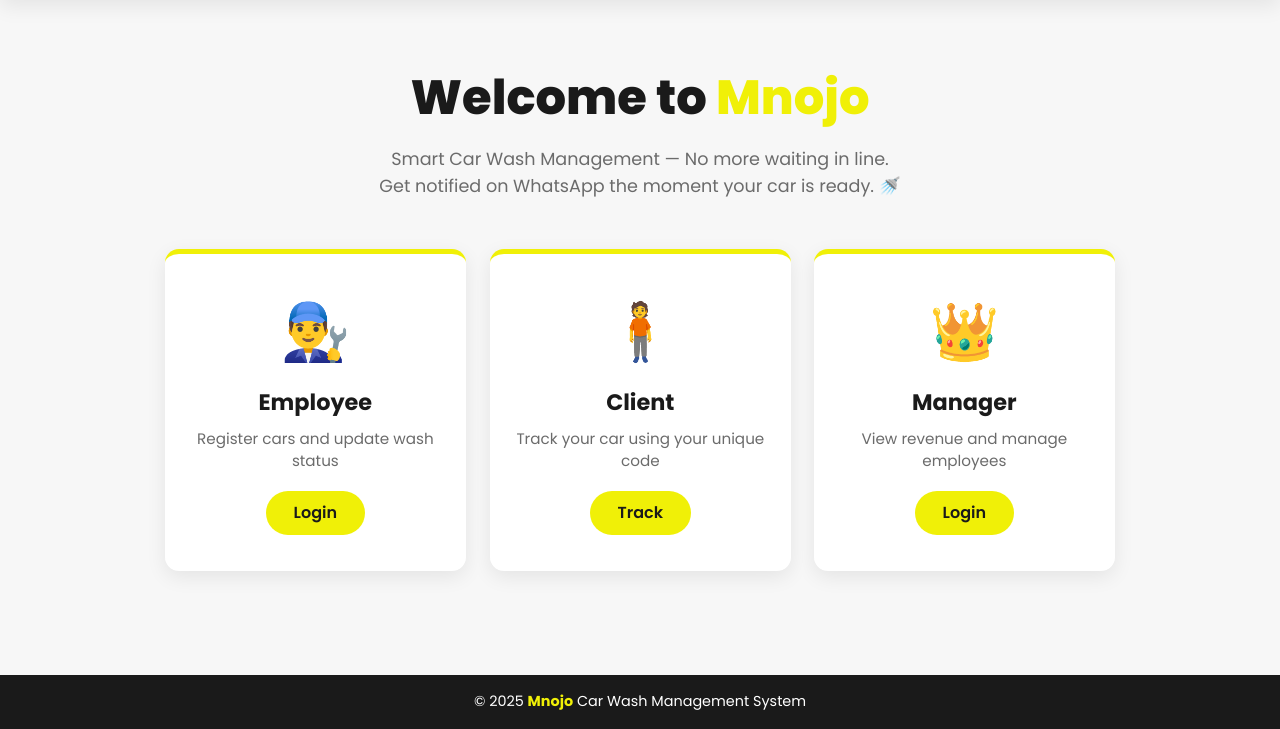
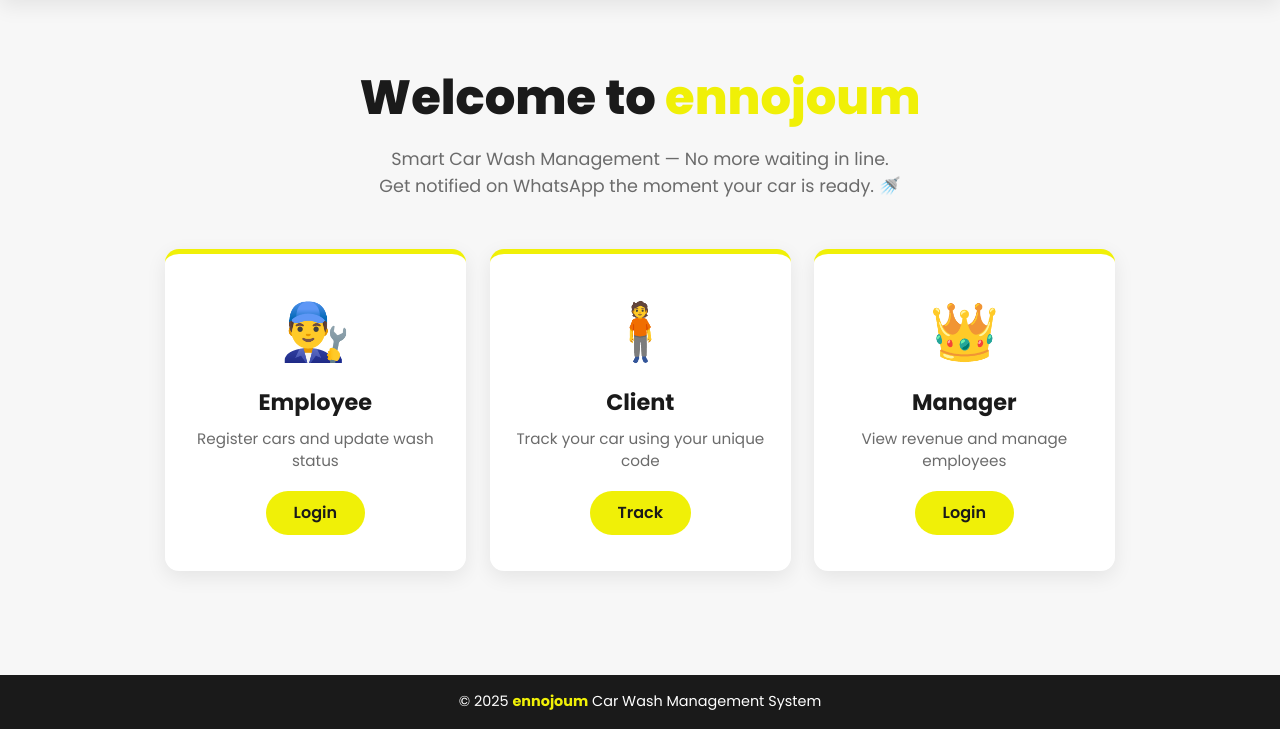
Before and after one commit to aqzioudoaae-creator/ennoujoum, a Flask app: page / in a window 1280 px wide. Shown: the part 71-800 px from the top of the page. Run offline with Flask 3, Linux system fonts and the light colour scheme; a user stored in the database is signed in.

Commit message:
change name

```diff
--- a/files-5-2/app.py
+++ b/files-5-2/app.py
@@ -1,6 +1,6 @@
 """
 =============================================================
- MNOJO - Car Wash Management System
+ ennojoum - Car Wash Management System
  Main Flask Application
 =============================================================
  This application manages a car wash business with three roles:
@@ -28,7 +28,7 @@ from database import init_db, get_db_connection
 # Flask App Configuration
 # -------------------------------------------------------------
 app = Flask(__name__)
-app.secret_key = "mnojo_super_secret_key_2025"   # used for sessions / flash messages
+app.secret_key = "ennojoum_super_secret_key_2025"   # used for sessions / flash messages
 
 # Pricing rules (DH = Moroccan Dirham)
 PRICES = {
--- a/files-5-2/database.py
+++ b/files-5-2/database.py
@@ -1,8 +1,8 @@
 """
 =============================================================
- database.py - SQLite setup for Mnojo
+ database.py - SQLite setup for ennojoum
 =============================================================
- - Creates the database file (mnojo.db) if it doesn't exist
+ - Creates the database file (ennojoum.db) if it doesn't exist
  - Creates tables: cars, employees
  - Inserts default employee (admin1 / 1234)
 =============================================================
@@ -11,7 +11,7 @@
 import sqlite3
 import os
 
-DB_NAME = "mnojo.db"
+DB_NAME = "ennojoum.db"
 
 
 def get_db_connection():
@@ -70,7 +70,7 @@ def init_db():
     conn.close()
 
     if first_time:
-        print("[DB] Database created successfully (mnojo.db)")
+        print("[DB] Database created successfully (ennojoum.db)")
     else:
         print("[DB] Database ready.")
 
--- a/files-5-2/static/main.js
+++ b/files-5-2/static/main.js
@@ -1,5 +1,5 @@
 /* =========================================================
-   MNOJO - Main JavaScript
+   ennojoum - Main JavaScript
    ========================================================= */
 
 // Auto-dismiss flash messages after 4 seconds
--- a/files-5-2/static/style.css
+++ b/files-5-2/static/style.css
@@ -1,5 +1,5 @@
 /* =========================================================
-   MNOJO — Car Wash Management System
+   ennojoum — Car Wash Management System
    Stylesheet (Yellow / Black / White theme)
    ========================================================= */
 
--- a/files-5-2/templates/admin_dashboard.html
+++ b/files-5-2/templates/admin_dashboard.html
@@ -1,6 +1,6 @@
 {% extends "base.html" %}
 
-{% block title %}Admin Dashboard - Mnojo{% endblock %}
+{% block title %}Admin Dashboard - ennojoum{% endblock %}
 
 {% block content %}
 <section class="dashboard">
--- a/files-5-2/templates/admin_login.html
+++ b/files-5-2/templates/admin_login.html
@@ -1,6 +1,6 @@
 {% extends "base.html" %}
 
-{% block title %}Admin Login - Mnojo{% endblock %}
+{% block title %}Admin Login - ennojoum{% endblock %}
 
 {% block content %}
 <section class="login-page">
--- a/files-5-2/templates/base.html
+++ b/files-5-2/templates/base.html
@@ -3,7 +3,7 @@
 <head>
     <meta charset="UTF-8">
     <meta name="viewport" content="width=device-width, initial-scale=1.0">
-    <title>{% block title %}Mnojo - Car Wash{% endblock %}</title>
+    <title>{% block title %}ennojoum - Car Wash{% endblock %}</title>
 
     <!-- Google Font -->
     <link rel="preconnect" href="https://fonts.googleapis.com">
@@ -58,7 +58,7 @@
 
     <!-- Footer -->
     <footer class="footer">
-        <p>© 2025 <strong>Mnojo</strong> Car Wash Management System</p>
+        <p>© 2025 <strong>ennojoum</strong> Car Wash Management System</p>
     </footer>
 
     <script src="{{ url_for('static', filename='main.js') }}"></script>
--- a/files-5-2/templates/client_track.html
+++ b/files-5-2/templates/client_track.html
@@ -1,6 +1,6 @@
 {% extends "base.html" %}
 
-{% block title %}Tracking #{{ car.code }} - Mnojo{% endblock %}
+{% block title %}Tracking #{{ car.code }} - ennojoum{% endblock %}
 
 {% block content %}
 <section class="track-page">
--- a/files-5-2/templates/employee_dashboard.html
+++ b/files-5-2/templates/employee_dashboard.html
@@ -1,6 +1,6 @@
 {% extends "base.html" %}
 
-{% block title %}Employee Dashboard - Mnojo{% endblock %}
+{% block title %}Employee Dashboard - ennojoum{% endblock %}
 
 {% block content %}
 <section class="dashboard">
--- a/files-5-2/templates/employee_login.html
+++ b/files-5-2/templates/employee_login.html
@@ -1,6 +1,6 @@
 {% extends "base.html" %}
 
-{% block title %}Employee Login - Mnojo{% endblock %}
+{% block title %}Employee Login - ennojoum{% endblock %}
 
 {% block content %}
 <section class="login-page">
--- a/files-5-2/templates/index.html
+++ b/files-5-2/templates/index.html
@@ -1,11 +1,11 @@
 {% extends "base.html" %}
 
-{% block title %}Mnojo - Welcome{% endblock %}
+{% block title %}ennojoum - Welcome{% endblock %}
 
 {% block content %}
 <section class="hero">
     <div class="hero-content fade-in">
-        <h1 class="hero-title">Welcome to <span class="yellow">Mnojo</span></h1>
+        <h1 class="hero-title">Welcome to <span class="yellow">ennojoum</span></h1>
         <p class="hero-subtitle">
             Smart Car Wash Management — No more waiting in line.<br>
             Get notified on WhatsApp the moment your car is ready. 🚿
```
